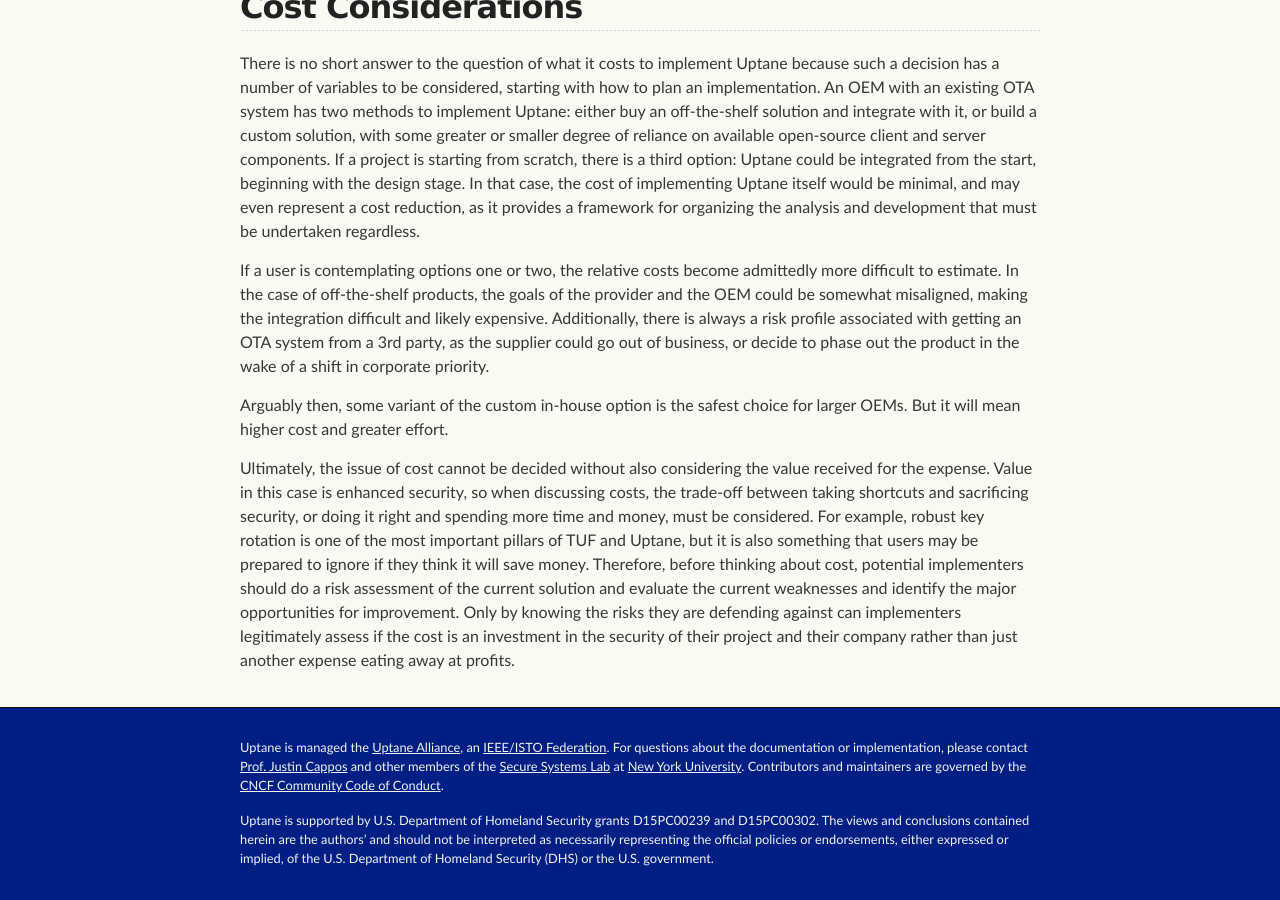
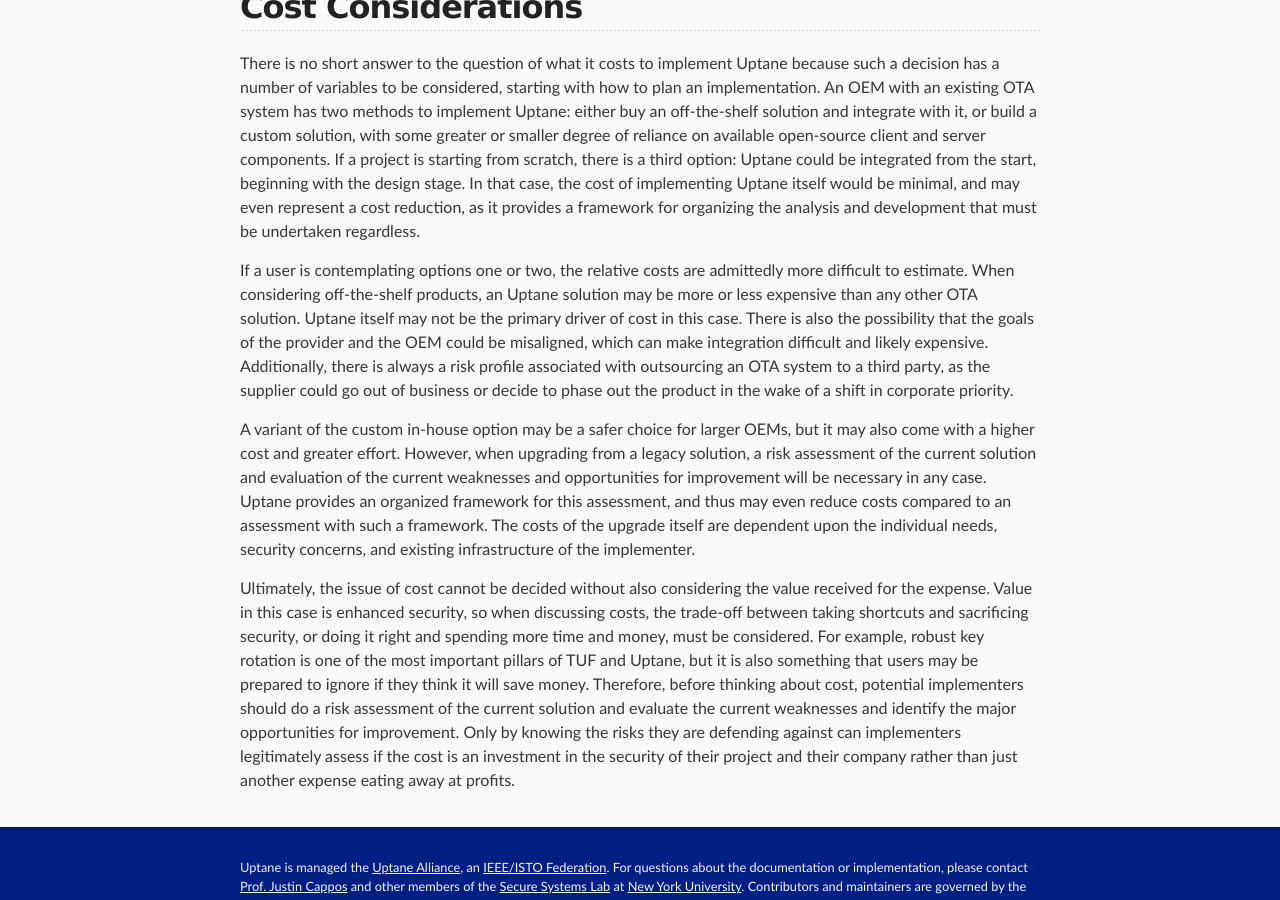
Before and after one commit to uptane/deployment-considerations, a Jekyll site: the page built from repositories.md, in a window 1280 px wide and 900 px high, scrolled down 10775 px. Built offline with Jekyll 4.4.1, drawn with Linux system fonts in a browser that asks for light colours; our own code applies the rules of GitHub Pages for plain Markdown files.

Commit message:
Update repositories.md
Co-authored-by: Patti Vacek <pattivacek@gmail.com>

```diff
--- a/repositories.md
+++ b/repositories.md
@@ -240,8 +240,8 @@ Information on writing a POUF can be found on the [POUF Purpose and Guidelines](
 
 There is no short answer to the question of what it costs to implement Uptane because such a decision has a number of variables to be considered, starting with how to plan an implementation.  An OEM with an existing OTA system has two methods to implement Uptane: either buy an off-the-shelf solution and integrate with it, or build a custom solution, with some greater or smaller degree of reliance on available open-source client and server components. If a project is starting from scratch, there is a third option: Uptane could be integrated from the start, beginning with the design stage. In that case, the cost of implementing Uptane itself would be minimal, and may even represent a cost reduction, as it provides a framework for organizing the analysis and development that must be undertaken regardless.
 
-If a user is contemplating options one or two, the relative costs become admittedly more difficult to estimate. In the case of off-the-shelf products, the goals of the provider and the OEM could be somewhat misaligned, making the integration difficult and likely expensive. Additionally, there is always a risk profile associated with getting an OTA system from a 3rd party, as the supplier could go out of business, or decide to phase out the product in the wake of a shift in corporate priority.
+If a user is contemplating options one or two, the relative costs are admittedly more difficult to estimate. When considering off-the-shelf products, an Uptane solution may be more or less expensive than any other OTA solution. Uptane itself may not be the primary driver of cost in this case. There is also the possibility that the goals of the provider and the OEM could be misaligned, which can make integration difficult and likely expensive. Additionally, there is always a risk profile associated with outsourcing an OTA system to a third party, as the supplier could go out of business or decide to phase out the product in the wake of a shift in corporate priority.
 
-Arguably then, some variant of the custom in-house option is the safest choice for larger OEMs. But it will mean higher cost and greater effort.
+A variant of the custom in-house option may be a safer choice for larger OEMs, but it may also come with a higher cost and greater effort. However, when upgrading from a legacy solution, a risk assessment of the current solution and evaluation of the current weaknesses and opportunities for improvement will be necessary in any case. Uptane provides an organized framework for this assessment, and thus may even reduce costs compared to an assessment with such a framework. The costs of the upgrade itself are dependent upon the individual needs, security concerns, and existing infrastructure of the implementer.
 
 Ultimately, the issue of cost cannot be decided without also considering the value received for the expense. Value in this case is enhanced security, so when discussing costs, the trade-off between taking shortcuts and sacrificing security, or doing it right and spending more time and money, must be considered. For example, robust key rotation is one of the most important pillars of TUF and Uptane, but it is also something that users may be prepared to ignore if they think it will save money. Therefore, before thinking about cost, potential implementers should do a risk assessment of the current solution and evaluate the current weaknesses and identify the major opportunities for improvement.  Only by knowing the risks they are defending against can implementers legitimately assess if the cost is an investment in the security of their project and their company rather than just another expense eating away at profits.
```
